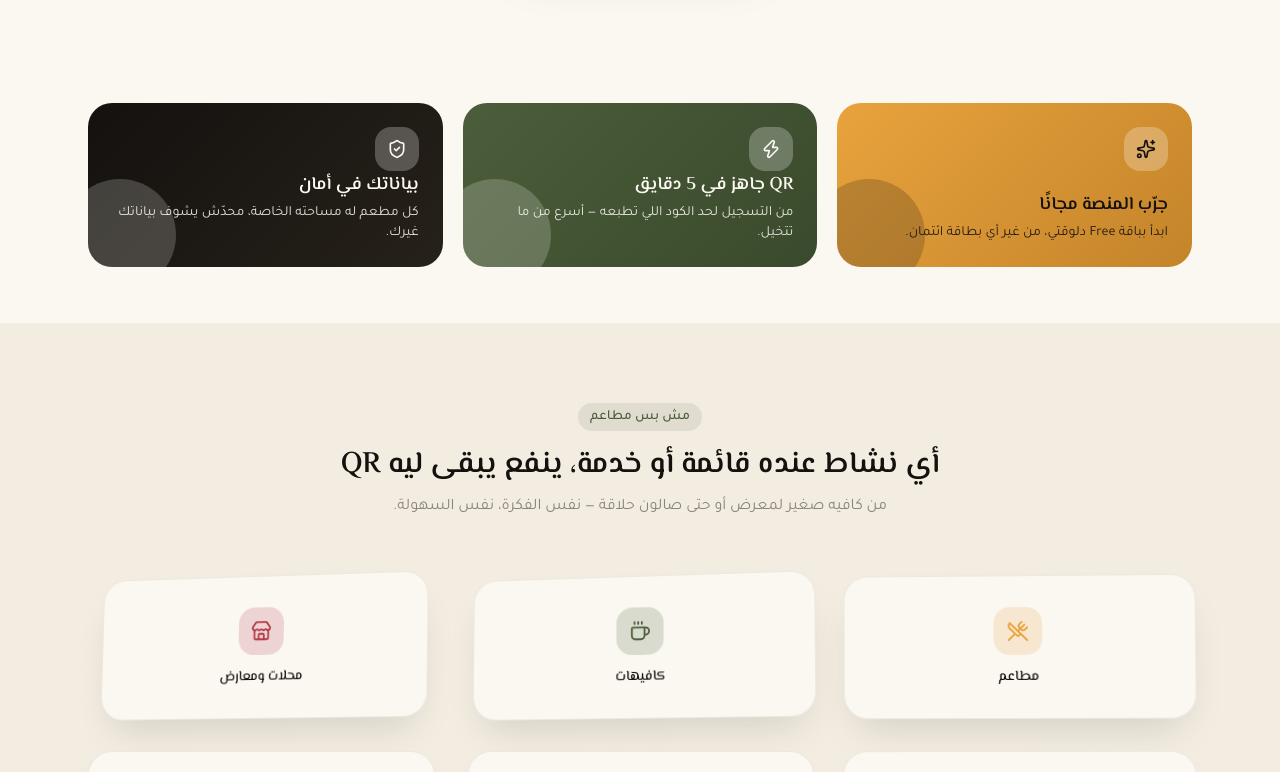
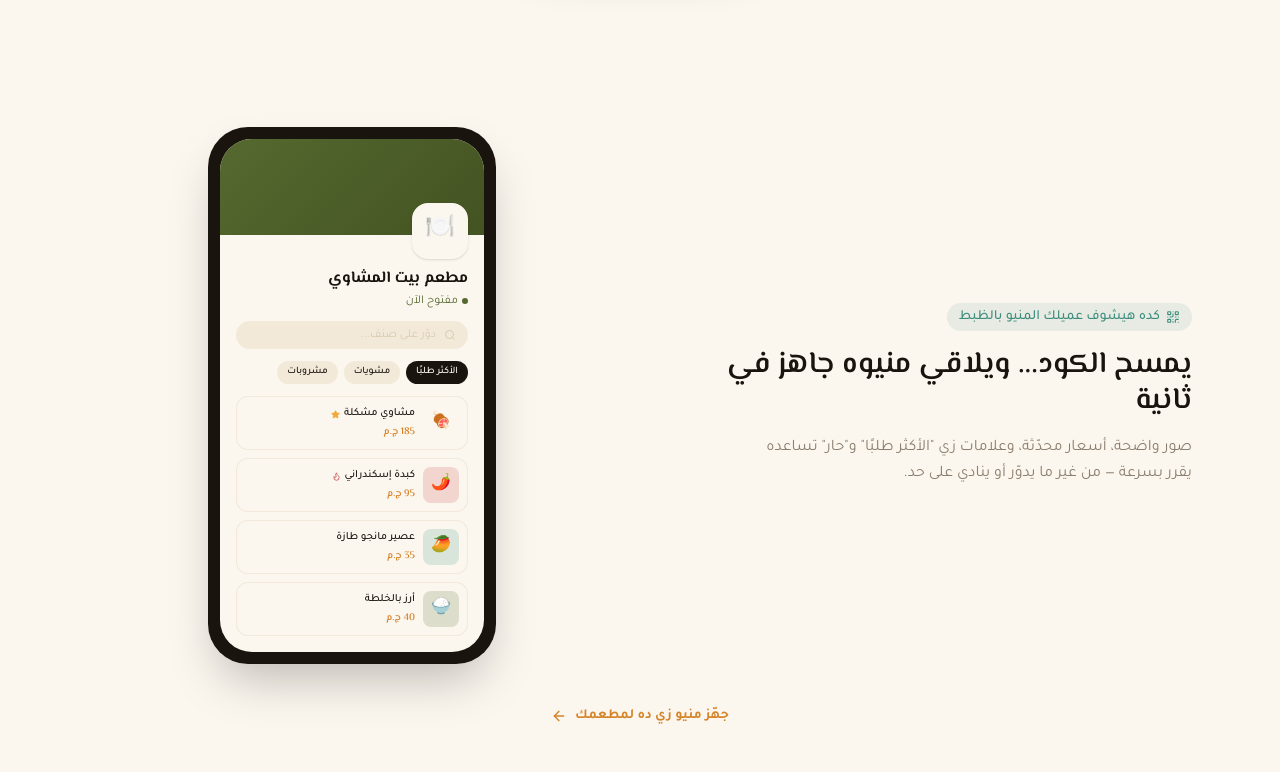
Before and after one commit to 1moalim1all1-cyber/Qr-Code, a React (Vite) app: page / in a window 1280 px wide. Shown: the part 1080-1852 px from the top of the page. Built offline with nearby package versions, Linux system fonts and the light colour scheme; no server answers.

Commit message:
Refresh colors, add menu preview demo

```diff
--- /dev/null
+++ b/src/components/landing/MenuPreviewDemo.tsx
@@ -0,0 +1,125 @@
+import { motion } from 'framer-motion'
+import { QrCode, Star, Flame, Search, ArrowLeft } from 'lucide-react'
+
+// Illustrated example items (no photos — see copyright note elsewhere in
+// this codebase) so visitors can see exactly what their customers will
+// experience after scanning the QR code, without us needing real photography.
+const DEMO_CATEGORIES = ['الأكثر طلبًا', 'مشويات', 'مشروبات']
+
+const DEMO_ITEMS = [
+  { name: 'مشاوي مشكلة', price: '185', badge: 'الأكثر طلبًا', color: 'var(--color-paprika)', emoji: '🍖' },
+  { name: 'كبدة إسكندراني', price: '95', badge: 'حار', color: 'var(--color-sumac)', emoji: '🌶️' },
+  { name: 'عصير مانجو طازة', price: '35', badge: null, color: 'var(--color-mint)', emoji: '🥭' },
+  { name: 'أرز بالخلطة', price: '40', badge: 'جديد', color: 'var(--color-zaytoon)', emoji: '🍚' },
+]
+
+export default function MenuPreviewDemo() {
+  return (
+    <section className="max-w-6xl mx-auto px-6 py-20">
+      <div className="grid md:grid-cols-2 gap-12 items-center">
+        {/* Copy side */}
+        <motion.div
+          initial={{ opacity: 0, x: 24 }}
+          whileInView={{ opacity: 1, x: 0 }}
+          viewport={{ once: true }}
+          transition={{ duration: 0.6 }}
+          className="order-2 md:order-1 text-center md:text-right"
+        >
+          <span className="inline-flex items-center gap-1.5 text-sm font-medium text-mint bg-mint/10 rounded-full px-3 py-1 mb-4">
+            <QrCode size={14} />
+            كده هيشوف عميلك المنيو بالظبط
+          </span>
+          <h2 className="font-display text-3xl font-semibold mb-4">
+            يمسح الكود... ويلاقي منيوه جاهز في ثانية
+          </h2>
+          <p className="text-stone leading-relaxed max-w-md mx-auto md:mx-0">
+            صور واضحة، أسعار محدّثة، وعلامات زي "الأكثر طلبًا" و"حار" تساعده يقرر بسرعة —
+            من غير ما يدوّر أو ينادي على حد.
+          </p>
+        </motion.div>
+
+        {/* Phone mockup side — the "ad banner" showcase */}
+        <motion.div
+          initial={{ opacity: 0, scale: 0.94 }}
+          whileInView={{ opacity: 1, scale: 1 }}
+          viewport={{ once: true }}
+          transition={{ duration: 0.6, delay: 0.1 }}
+          className="order-1 md:order-2 flex justify-center"
+        >
+          <div className="w-72 rounded-[2.5rem] bg-ink p-3 shadow-2xl">
+            <div className="rounded-[2rem] bg-paper overflow-hidden">
+              {/* Cover */}
+              <div
+                className="h-24 relative"
+                style={{ background: 'linear-gradient(135deg, var(--color-zaytoon), var(--color-zaytoon-dim))' }}
+              >
+                <div className="absolute -bottom-6 right-4 w-14 h-14 rounded-2xl bg-paper border-4 border-paper shadow flex items-center justify-center text-2xl">
+                  🍽️
+                </div>
+              </div>
+
+              <div className="pt-8 px-4 pb-4">
+                <p className="font-display font-bold">مطعم بيت المشاوي</p>
+                <p className="text-xs text-zaytoon flex items-center gap-1 mt-0.5">
+                  <span className="w-1.5 h-1.5 rounded-full bg-zaytoon" /> مفتوح الآن
+                </p>
+
+                {/* Search bar */}
+                <div className="flex items-center gap-2 bg-paper-dim rounded-full px-3 py-1.5 mt-3">
+                  <Search size={12} className="text-stone-light" />
+                  <span className="text-xs text-stone-light">دوّر على صنف...</span>
+                </div>
+
+                {/* Category chips */}
+                <div className="flex gap-1.5 mt-3 overflow-hidden">
+                  {DEMO_CATEGORIES.map((c, i) => (
+                    <span
+                      key={c}
+                      className={`shrink-0 text-[10px] font-medium rounded-full px-2.5 py-1 ${
+                        i === 0 ? 'bg-ink text-paper' : 'bg-paper-dim text-ink'
+                      }`}
+                    >
+                      {c}
+                    </span>
+                  ))}
+                </div>
+
+                {/* Item cards */}
+                <div className="flex flex-col gap-2 mt-3">
+                  {DEMO_ITEMS.map((item) => (
+                    <div key={item.name} className="flex items-center gap-2 rounded-xl bg-paper border border-stone-light/30 p-2">
+                      <div
+                        className="w-9 h-9 rounded-lg flex items-center justify-center text-base shrink-0"
+                        style={{ backgroundColor: `color-mix(in srgb, ${item.color} 18%, transparent)` }}
+                      >
+                        {item.emoji}
+                      </div>
+                      <div className="flex-1 min-w-0">
+                        <p className="text-[11px] font-medium flex items-center gap-1 truncate">
+                          {item.name}
+                          {item.badge === 'الأكثر طلبًا' && <Star size={9} className="text-saffron shrink-0" fill="currentColor" />}
+                          {item.badge === 'حار' && <Flame size={9} className="text-sumac shrink-0" />}
+                        </p>
+                        <p className="text-[10px] font-display font-semibold text-saffron-dim mt-0.5">{item.price} ج.م</p>
+                      </div>
+                    </div>
+                  ))}
+                </div>
+              </div>
+            </div>
+          </div>
+        </motion.div>
+      </div>
+
+      <div className="text-center mt-10">
+        <a
+          href="#top"
+          className="inline-flex items-center gap-2 text-sm font-semibold text-saffron-dim hover:underline"
+        >
+          جهّز منيو زي ده لمطعمك
+          <ArrowLeft size={16} />
+        </a>
+      </div>
+    </section>
+  )
+}
--- a/src/index.css
+++ b/src/index.css
@@ -1,18 +1,20 @@
 @import "tailwindcss";
 
 @theme {
-  /* Signature palette — inspired by saffron, olive oil & charcoal, not the generic cream/terracotta AI default */
-  --color-ink: #14110F;
-  --color-ink-soft: #262119;
-  --color-paper: #FBF7F1;
-  --color-paper-dim: #F2ECE1;
-  --color-saffron: #E8A33D;
-  --color-saffron-dim: #C4842A;
-  --color-zaytoon: #4B5D3A;
-  --color-zaytoon-dim: #3A4A2C;
-  --color-sumac: #B23A48;
-  --color-stone: #8A8579;
-  --color-stone-light: #C9C3B4;
+  /* Signature palette v2 — warmer, more appetizing saffron/olive/spice mix */
+  --color-ink: #1A140F;
+  --color-ink-soft: #2C231A;
+  --color-paper: #FBF6EE;
+  --color-paper-dim: #F3E9D8;
+  --color-saffron: #F2A93C;
+  --color-saffron-dim: #D6842A;
+  --color-zaytoon: #55692F;
+  --color-zaytoon-dim: #435322;
+  --color-sumac: #C43F3F;
+  --color-paprika: #E06B2C;
+  --color-mint: #3E8E7E;
+  --color-stone: #8A7E6E;
+  --color-stone-light: #D9CBB0;
 
   --font-display: "El Messiri", "Cairo", sans-serif;
   --font-body: "Tajawal", "Cairo", sans-serif;
--- a/src/pages/public/LandingPage.tsx
+++ b/src/pages/public/LandingPage.tsx
@@ -8,6 +8,7 @@ import {
 import Showcase3D from '@/components/landing/Showcase3D'
 import PromoBanners from '@/components/landing/PromoBanners'
 import RestaurantCarousel from '@/components/landing/RestaurantCarousel'
+import MenuPreviewDemo from '@/components/landing/MenuPreviewDemo'
 
 const SUPPORT_WHATSAPP = '201006923454'
 
@@ -171,6 +172,8 @@ export default function LandingPage() {
       <section className="max-w-6xl mx-auto px-6 py-16 flex justify-center">
         <RestaurantCarousel />
       </section>
+
+      <MenuPreviewDemo />
 
       <PromoBanners />
 
```
